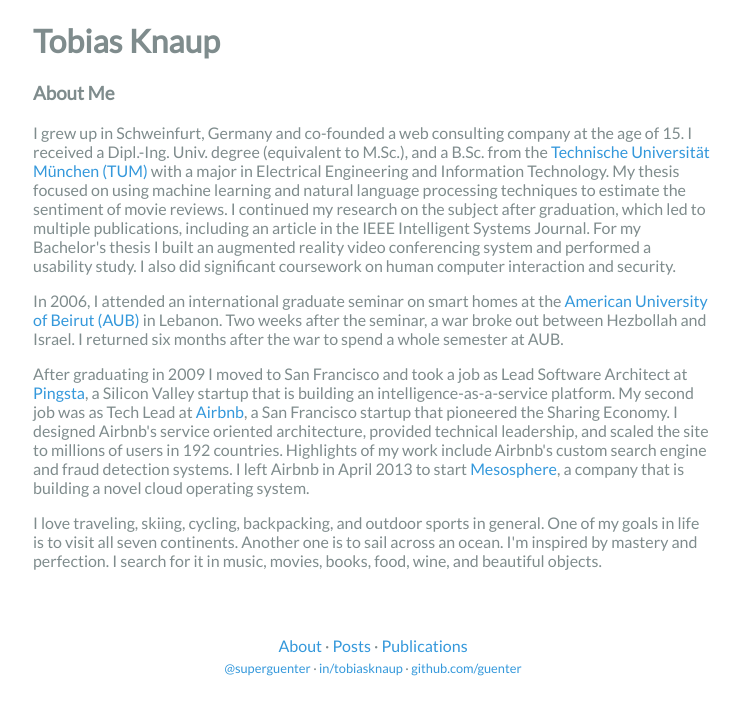
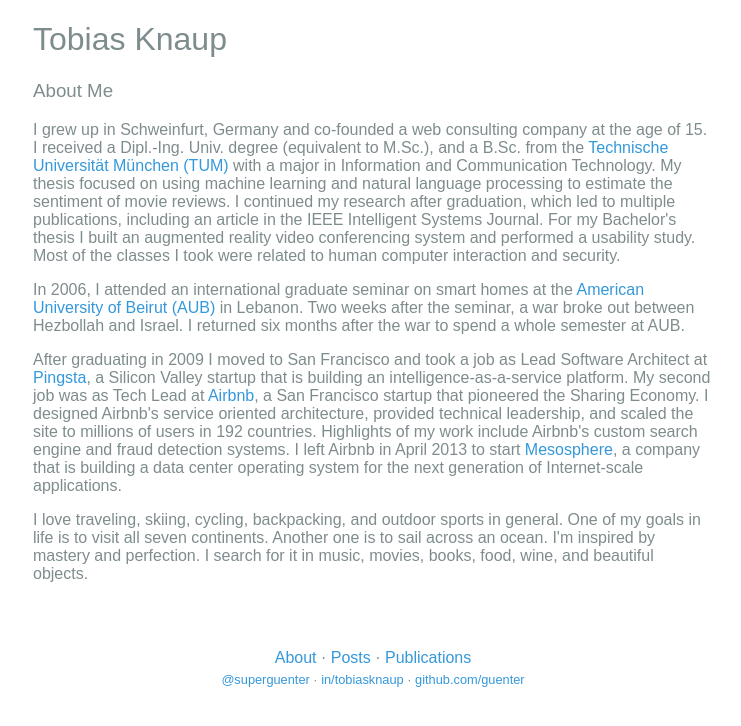
Before and after one commit to guenter/guenter.github.io, a Jekyll site: the page built from index.html, in a window 1280 px wide. Shown: the top 726 px of the page, without its empty margins (267-1008 px from the left). Built offline with Jekyll 4.4.1, drawn with Linux system fonts in a browser that asks for light colours; the list of posts is cut into pages by our own code.

Commit message:
style changes and minor copy changes

```diff
--- a/css/main.css
+++ b/css/main.css
@@ -1,6 +1,10 @@
 body {
-  font-family: 'Lato', sans-serif;
+  font-family: 'Source Sans Pro', sans-serif;
   color: #7F8C8D;
+}
+
+h1, h2, h3, h4, h5, h6 {
+  font-weight: 500;
 }
 
 a {
--- a/index.html
+++ b/index.html
@@ -4,10 +4,10 @@
 ---
 
 <h3>About Me</h3>
-<p>I grew up in Schweinfurt, Germany and co-founded a web consulting company at the age of 15. I received a Dipl.-Ing. Univ. degree (equivalent to M.Sc.), and a B.Sc. from the <a href="http://www.tum.de">Technische Universität München (TUM)</a> with a major in Electrical Engineering and Information Technology. My thesis focused on using machine learning and natural language processing techniques to estimate the sentiment of movie reviews. I continued my research on the subject after graduation, which led to multiple publications, including an article in the IEEE Intelligent Systems Journal. For my Bachelor's thesis I built an augmented reality video conferencing system and performed a usability study. I also did significant coursework on human computer interaction and security.</p>
+<p>I grew up in Schweinfurt, Germany and co-founded a web consulting company at the age of 15. I received a Dipl.-Ing. Univ. degree (equivalent to M.Sc.), and a B.Sc. from the <a href="http://www.tum.de">Technische Universität München (TUM)</a> with a major in Information and Communication Technology. My thesis focused on using machine learning and natural language processing to estimate the sentiment of movie reviews. I continued my research after graduation, which led to multiple publications, including an article in the IEEE Intelligent Systems Journal. For my Bachelor's thesis I built an augmented reality video conferencing system and performed a usability study. Most of the classes I took were related to human computer interaction and security.</p>
 
 <p>In 2006, I attended an international graduate seminar on smart homes at the <a href="http://www.aub.edu.lb">American University of Beirut (AUB)</a> in Lebanon. Two weeks after the seminar, a war broke out between Hezbollah and Israel. I returned six months after the war to spend a whole semester at AUB.</p>
 
-<p>After graduating in 2009 I moved to San Francisco and took a job as Lead Software Architect at <a href="http://www.airbnb.com">Pingsta</a>, a Silicon Valley startup that is building an intelligence-as-a-service platform. My second job was as Tech Lead at <a href="http://www.airbnb.com">Airbnb</a>, a San Francisco startup that pioneered the Sharing Economy. I designed Airbnb's service oriented architecture, provided technical leadership, and scaled the site to millions of users in 192 countries. Highlights of my work include Airbnb's custom search engine and fraud detection systems. I left Airbnb in April 2013 to start <a href="http://www.mesosphe.re">Mesosphere</a>, a company that is building a novel cloud operating system.</p>
+<p>After graduating in 2009 I moved to San Francisco and took a job as Lead Software Architect at <a href="http://www.airbnb.com">Pingsta</a>, a Silicon Valley startup that is building an intelligence-as-a-service platform. My second job was as Tech Lead at <a href="http://www.airbnb.com">Airbnb</a>, a San Francisco startup that pioneered the Sharing Economy. I designed Airbnb's service oriented architecture, provided technical leadership, and scaled the site to millions of users in 192 countries. Highlights of my work include Airbnb's custom search engine and fraud detection systems. I left Airbnb in April 2013 to start <a href="http://mesosphere.io">Mesosphere</a>, a company that is building a data center operating system for the next generation of Internet-scale applications.</p>
 
 <p>I love traveling, skiing, cycling, backpacking, and outdoor sports in general. One of my goals in life is to visit all seven continents. Another one is to sail across an ocean. I'm inspired by mastery and perfection. I search for it in music, movies, books, food, wine, and beautiful objects.</p>
```
